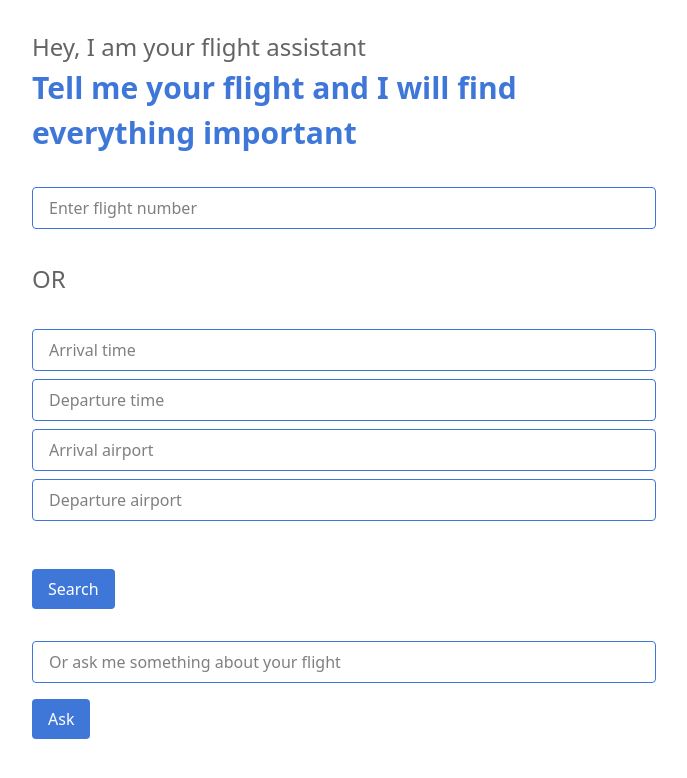
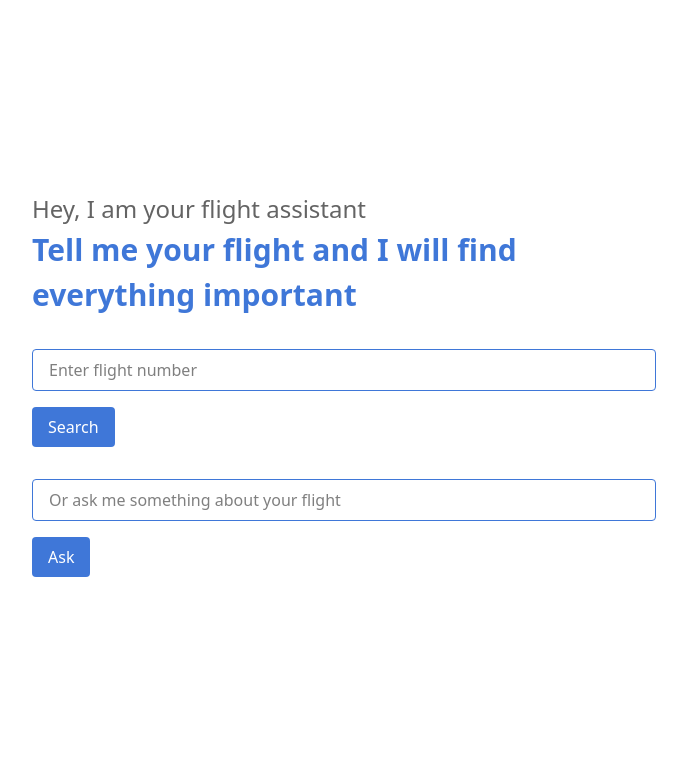
Before and after one commit to Marcin164/FlightAssistant, a React (Vite) app: page / in a window 1280 px wide. Shown: the top 778 px of the page, without its empty margins (296-983 px from the left). Built offline with nearby package versions, Linux system fonts and the light colour scheme.

Commit message:
feat add changes

```diff
--- a/src/components/Topbars/DetailsTopbar.jsx
+++ b/src/components/Topbars/DetailsTopbar.jsx
@@ -2,6 +2,8 @@ import React, { useState } from "react";
 import Text from "../Inputs/Text";
 import Primary from "../Buttons/Primary";
 import { useNavigate } from "react-router";
+import { FontAwesomeIcon } from "@fortawesome/react-fontawesome";
+import { faHome } from "@fortawesome/free-solid-svg-icons";
 
 const DetailsTopbar = ({ flightNumber }) => {
   let navigate = useNavigate();
@@ -32,6 +34,11 @@ const DetailsTopbar = ({ flightNumber }) => {
     <div className="h-[50px] flex items-center px-4">
       <div className="mr-4">
         <div className="text-[#3F77D8] text-[22px] font-bold">
+          <FontAwesomeIcon icon={faHome} onClick={navigate(-1)} />
+        </div>
+      </div>
+      <div className="mr-4">
+        <div className="text-[#3F77D8] text-[22px] font-bold">
           {flightNumber}
         </div>
       </div>
@@ -42,30 +49,7 @@ const DetailsTopbar = ({ flightNumber }) => {
           className="w-[200px]"
         />
       </div>
-      <div className="mx-4 text-[24px] text-[#646464] font-bold">OR</div>
-      <div className=" flex justify-around">
-        <Text
-          placeholder="Departure airport"
-          onChange={handleFlightDetailsChange}
-          className="w-[200px] mr-2"
-        />
-        <Text
-          placeholder="Arrival airport"
-          onChange={handleFlightDetailsChange}
-          className="w-[200px] mr-2"
-        />
-        <Text
-          placeholder="Departure date"
-          onChange={handleFlightDetailsChange}
-          className="w-[200px] mr-2"
-        />
-        <Text
-          placeholder="Arrival date"
-          onChange={handleFlightDetailsChange}
-          className="w-[200px] mr-2"
-        />
-        <Primary text="Search" onClick={findFlightDetails} />
-      </div>
+      <Primary text="Search" onClick={findFlightDetails} />
     </div>
   );
 };
--- a/src/pages/Chat.jsx
+++ b/src/pages/Chat.jsx
@@ -1,6 +1,6 @@
-import React, {useEffect, useState} from 'react'
-import {useLocation} from "react-router";
-import {getChatResponse} from "../services/openai.js";
+import React, { useEffect, useState } from "react";
+import { useLocation } from "react-router";
+import { getChatResponse } from "../services/openai.js";
 import Text from "../components/Inputs/Text.jsx";
 import Primary from "../components/Buttons/Primary.jsx";
 
@@ -27,7 +27,7 @@ const Chat = () => {
   }, [location.state?.chatInput]);
 
   const handleChatInput = (e) => {
-    const {value} = e.target;
+    const { value } = e.target;
     setChatInput(value);
   };
 
@@ -43,9 +43,8 @@ const Chat = () => {
       .catch((error) => {
         console.error("Error fetching chat response:", error);
         setResponse(null);
-      }).finally(
-      setLoading(false)
-    );
+      })
+      .finally(setLoading(false));
   };
 
   return (
@@ -53,34 +52,39 @@ const Chat = () => {
       <h1>Chat Assistant</h1>
       {loading && <p>Loading...</p>}
       {response && (
-        <div className="mt-4 p-4 border rounded ">
-          {typeof response === 'string' ? (
-            <p>{response}</p>
+        <div className="mt-6 rounded-2xl border border-gray-200 bg-white shadow-sm">
+          {typeof response === "string" ? (
+            <p className="p-4 text-gray-700 leading-relaxed">{response}</p>
           ) : (
-            <div>
-              <div>Asystent: {JSON.stringify(response.reply, null, 2)}</div>
-              <div>
-                <div className="my-8">
+            <div className="p-4 space-y-6">
+              <div className="rounded-xl bg-gray-50 p-4">
+                <p className="mb-2 text-sm font-semibold text-gray-500">
+                  Assistant
+                </p>
+                <pre className="whitespace-pre-wrap text-sm text-gray-800">
+                  {JSON.stringify(response.reply, null, 2)}
+                </pre>
+              </div>
+              <div className="space-y-3 border-t pt-4">
                 <Text
                   placeholder="Ask another question"
                   name="chat"
                   onChange={handleChatInput}
                 />
+
                 <Primary
                   text="Ask"
-                    className="mt-4 p-2"
                   onClick={askQuestion}
+                  className="w-full rounded-xl bg-blue-600 px-4 py-2 text-white transition hover:bg-blue-700"
                 />
               </div>
             </div>
-            </div>)}
+          )}
         </div>
       )}
-      {!loading && !response && (
-        <p>No response available. Please try again.</p>
-      )}
+      {!loading && !response && <p>No response available. Please try again.</p>}
     </div>
-  )
-}
+  );
+};
 
-export default Chat
+export default Chat;
--- a/src/pages/Home.jsx
+++ b/src/pages/Home.jsx
@@ -1,21 +1,17 @@
-import React, {useState} from "react";
+import React, { useState } from "react";
 import Text from "../components/Inputs/Text";
 import Primary from "../components/Buttons/Primary";
-import {useNavigate} from "react-router";
+import { useNavigate } from "react-router";
 
 const Home = () => {
   let navigate = useNavigate();
   const [flightDetails, setFlightDetails] = useState({
     flightNumber: "",
-    arrivalTime: "",
-    departureTime: "",
-    arrivalAirport: "",
-    departureAirport: "",
   });
   const [chatInput, setChatInput] = useState("");
 
   const handleFlightDetailsChange = (e) => {
-    const {name, value} = e.target;
+    const { name, value } = e.target;
 
     setFlightDetails({
       ...flightDetails,
@@ -24,17 +20,17 @@ const Home = () => {
   };
 
   const handleChatInput = (e) => {
-    const {value} = e.target;
+    const { value } = e.target;
     setChatInput(value);
   };
 
   const redirectToDetailsWithSearchData = () => {
     console.log(flightDetails);
-    navigate("/details", {state: {...flightDetails}});
+    navigate("/details", { state: { ...flightDetails } });
   };
 
   const redirectToChat = () => {
-    navigate("/chat", {state: {chatInput}});
+    navigate("/chat", { state: { chatInput } });
   };
 
   return (
@@ -52,46 +48,19 @@ const Home = () => {
             name="flightNumber"
             onChange={handleFlightDetailsChange}
           />
-        </div>
-        <div className="text-[#646464] text-[24px] font-light">OR</div>
-        <div className="my-8 space-y-2 space-x-2">
-          <Text
-            placeholder="Arrival time"
-            name="arrivalTime"
-            onChange={handleFlightDetailsChange}
-          />
-          <Text
-            placeholder="Departure time"
-            name="departureTime"
-            onChange={handleFlightDetailsChange}
-          />
-          <Text
-            placeholder="Arrival airport"
-            name="arrivalAirport"
-            onChange={handleFlightDetailsChange}
-          />
-          <Text
-            placeholder="Departure airport"
-            name="departureAirport"
-            onChange={handleFlightDetailsChange}
+          <Primary
+            text="Search"
+            className="mt-4 p-2"
+            onClick={redirectToDetailsWithSearchData}
           />
         </div>
-        <Primary
-          text="Search"
-          className="mt-4 p-2"
-          onClick={redirectToDetailsWithSearchData}
-        />
         <div className="my-8">
           <Text
             placeholder="Or ask me something about your flight"
             name="chat"
             onChange={handleChatInput}
           />
-          <Primary
-            text="Ask"
-            className="mt-4 p-2"
-            onClick={redirectToChat}
-          />
+          <Primary text="Ask" className="mt-4 p-2" onClick={redirectToChat} />
         </div>
       </div>
     </div>
```
Also changed, not shown: src/pages/Details.jsx (+11 -26 lines). Lines whose indentation alone changed are shown as unchanged.
